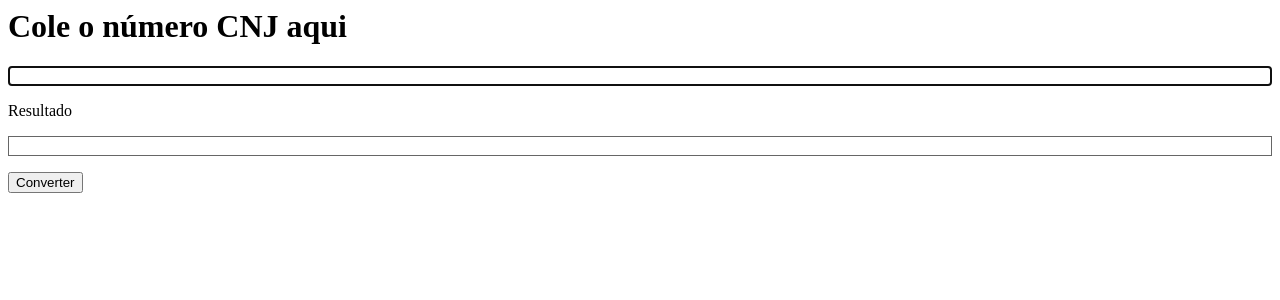
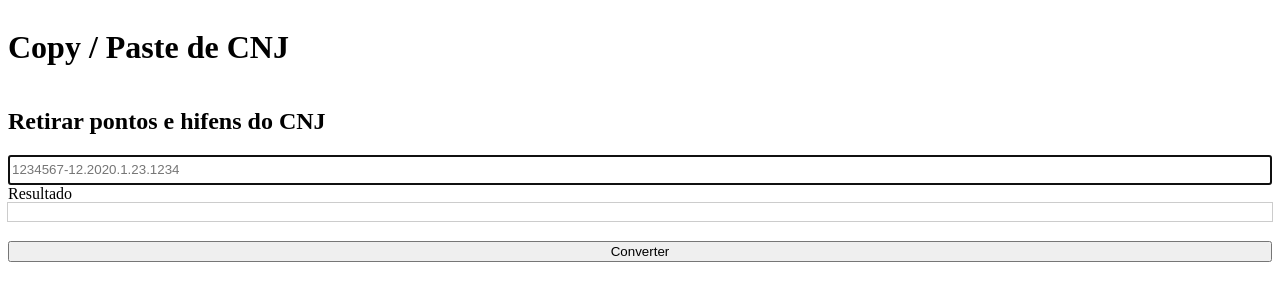
Before and after one commit to helton-mori-dev/numero-cnj-copiador, a browser extension: page index.html in a window 1280 px wide. Drawn offline with Linux system fonts and the light colour scheme.

Commit message:
Melhoria nos campos html e validação

```diff
--- a/estilos.css
+++ b/estilos.css
@@ -5,3 +5,18 @@ h1 {
 p {
     border: 1px solid #666;
 }
+
+body {
+    display: flex;
+    flex-direction: column;
+}
+
+.source {
+    line-height: 1;
+    height: 30px;
+}
+
+.target {
+    box-shadow: 0 0 0 1px #ccc;
+    margin-bottom: 20px;
+}
--- a/index.html
+++ b/index.html
@@ -6,10 +6,11 @@
         <meta charset="utf-8">
     </head>
     <body>
-        <h1>Cole o número CNJ aqui</h1>
-        <p class="source" contenteditable="true" autofocus></p>
+        <h1>Copy / Paste de CNJ</h1>
+        <h2>Retirar pontos e hifens do CNJ</h2>
+        <input class="source" type="text" autofocus placeholder="1234567-12.2020.1.23.1234">
         <label for="">Resultado</label>
-        <p class="target" contenteditable="true" placeholder="novo cnj"></p>
+        <span class="target" contenteditable="true" placeholder="novo cnj"></span>
         <button id="button">Converter</button>
     </body>
 </html>
--- a/script.js
+++ b/script.js
@@ -4,6 +4,7 @@ document.addEventListener("DOMContentLoaded", () => {
     let button = document.querySelector('#button');
     let target = document.querySelector('.target');
     button.addEventListener('click', () => {
-        target.innerHTML = source.innerHTML
+        let textSource = source.value;
+        target.innerHTML  = textSource.replace(/\D+/g,'')
     });
 })
```
